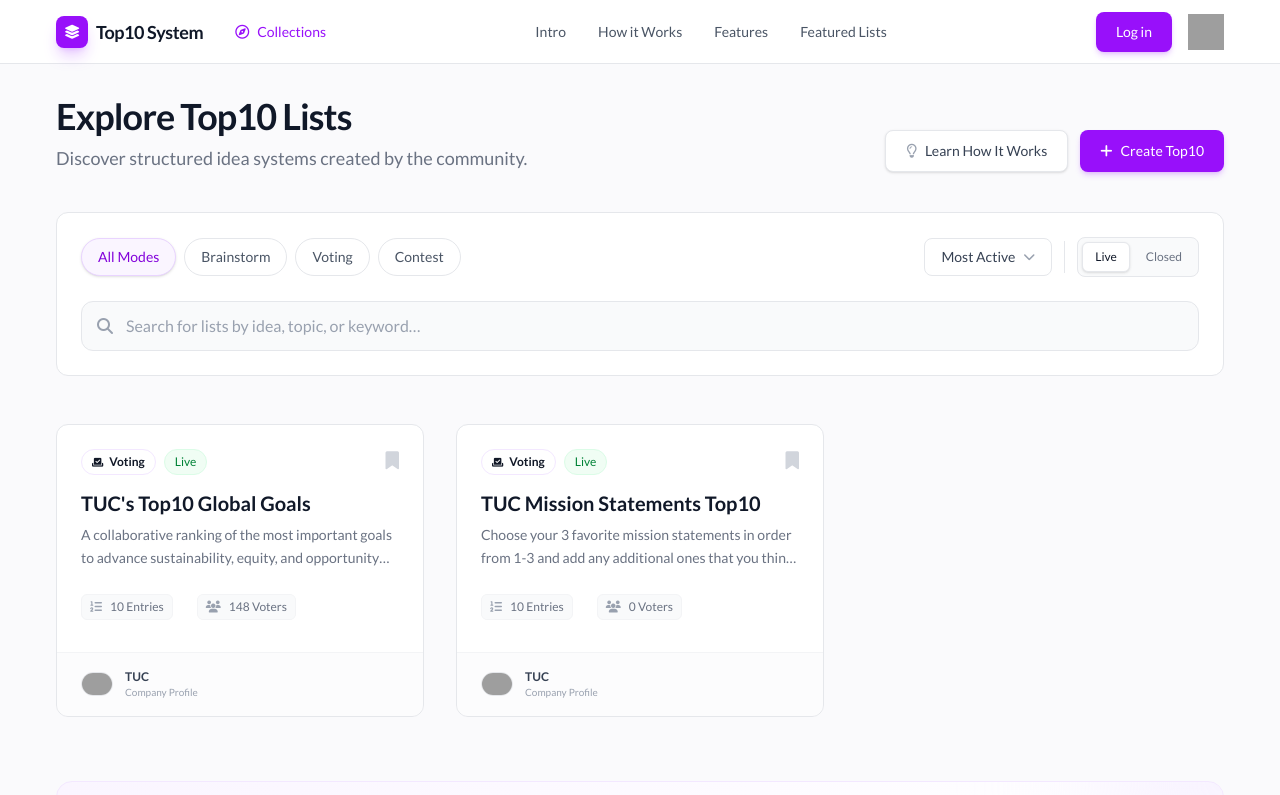
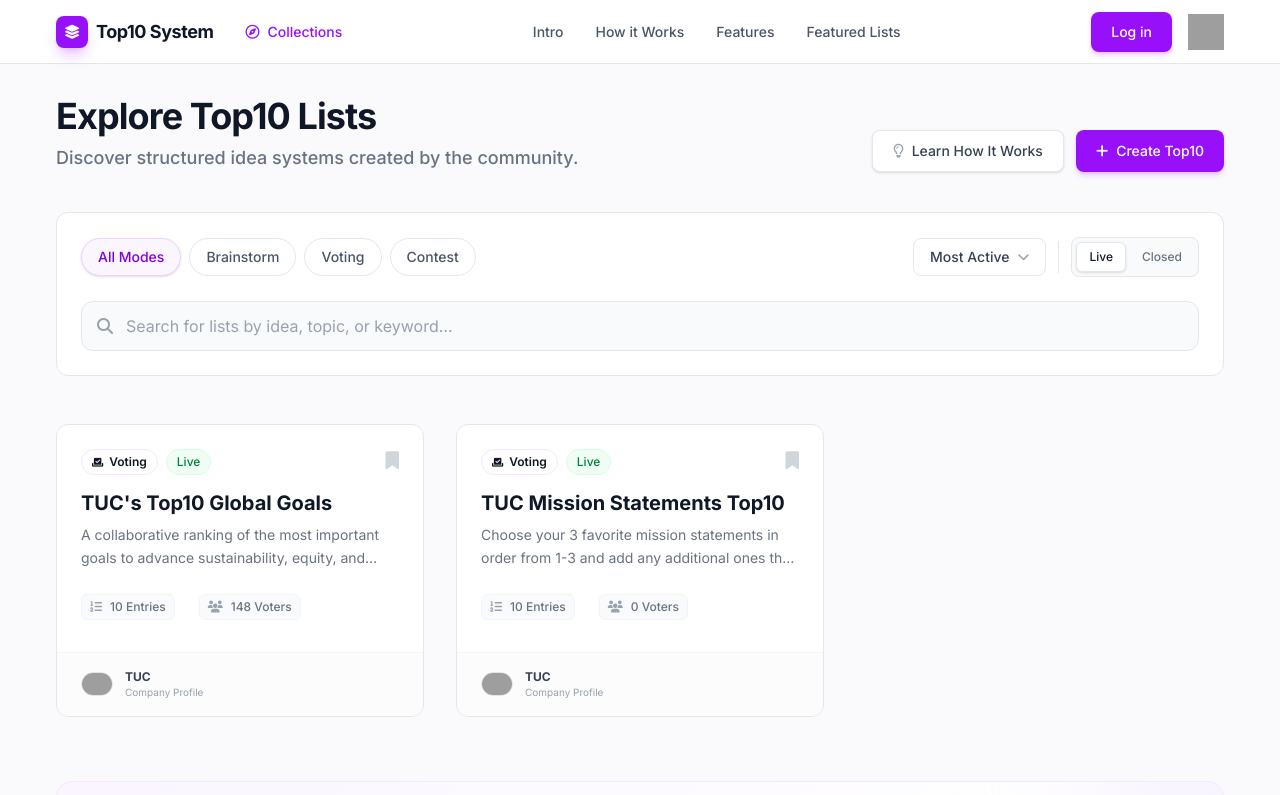
Before and after one commit to peterrobert/TUC_SYSTEM, a Next.js app in the folder tuc-frontend/: page /lists in a window 1280 px wide. Shown: the top 795 px of the page. Built offline with nearby package versions, Linux system fonts and the light colour scheme; grey boxes are pictures that could not be loaded.

Commit message:
Font change for better display

```diff
--- a/tuc-frontend/app/components/reusable-components/AppCreateTop10Btn.tsx
+++ b/tuc-frontend/app/components/reusable-components/AppCreateTop10Btn.tsx
@@ -6,7 +6,7 @@ const AppCreateTop10Btn = () => {
   return (
     <button
       onClick={open}
-      className="bg-purple-600 hover:bg-purple-700 text-white font-medium px-5 py-2.5 rounded-lg shadow-md shadow-purple-600/20 transition-all transform hover:-translate-y-0.5 active:translate-y-0 text-sm flex items-center gap-2"
+      className="cursor-pointer bg-purple-600 hover:bg-purple-700 text-white font-medium px-5 py-2.5 rounded-lg shadow-md shadow-purple-600/20 transition-all transform hover:-translate-y-0.5 active:translate-y-0 text-sm flex items-center gap-2"
     >
       <i className="fa-solid fa-plus"></i>
       Create Top10
--- a/tuc-frontend/app/layout.tsx
+++ b/tuc-frontend/app/layout.tsx
@@ -1,5 +1,5 @@
 import type { Metadata } from "next";
-import { Lato } from "next/font/google";
+import { Inter } from "next/font/google";
 
 import "./globals.css";
 import Footer from "./components/reusable-components/Footer";
@@ -7,12 +7,11 @@ import NavBar from "./components/reusable-components/NavBar";
 import { CreateTop10ModalProvider } from "./context/CreateTop10ModalContext";
 import CreateTop10Modal from "./components/modal/CreateTop10Modal";
 
-export const lato = Lato({
+export const inter = Inter({
   subsets: ["latin"],
-  weight: ["400", "700"],
+  variable: "--font-inter", // optional: use with Tailwind
   display: "swap",
 });
-
 export const metadata: Metadata = {
   title: "TUC TOP10 SYSTEM",
   description: "A system for managing and tracking tasks, projects, and teams.",
@@ -35,7 +34,7 @@ export default function RootLayout({
         />
       </head>
       <body
-        className={`${lato.className} antialiased bg-gray-50 text-gray-900`}
+        className={`${inter.className} antialiased bg-gray-50 text-gray-900`}
       >
         <CreateTop10ModalProvider>
           <NavBar />
```
